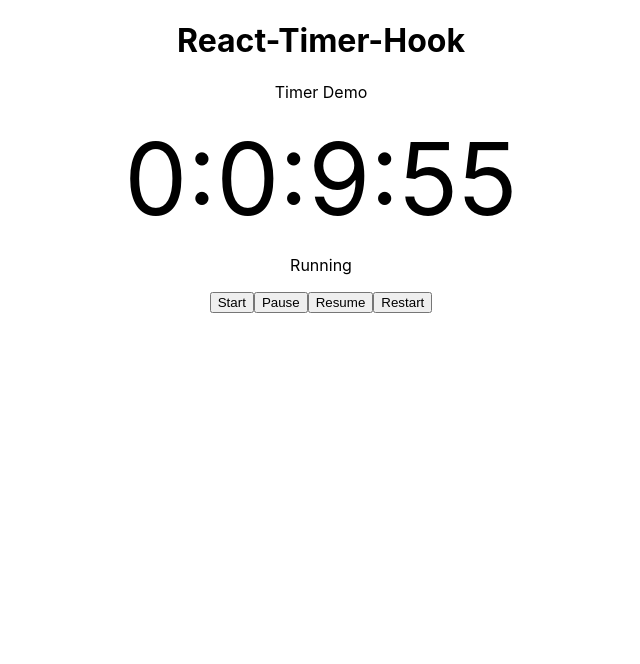
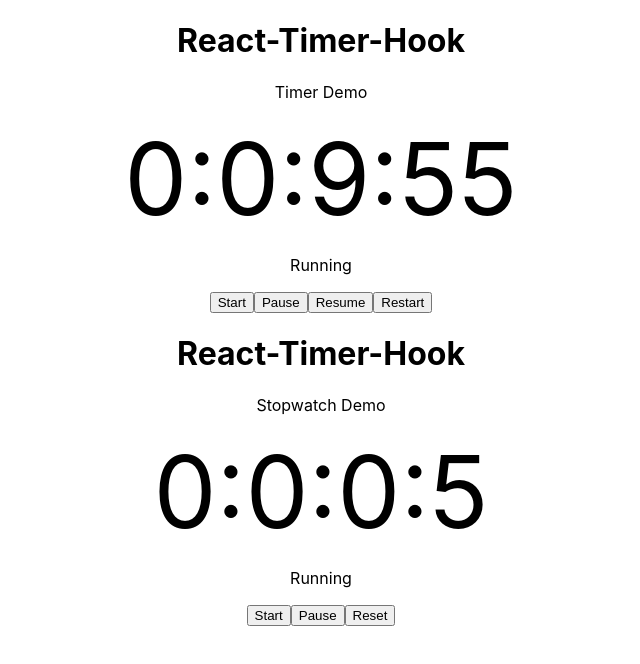
Before and after one commit to mayragann/CountdownTimer, a React (Create React App) app in the folder countdown/: page / in a window 1280 px wide. Shown: the top 664 px of the page, without its empty margins (319-959 px from the left). Built offline with nearby package versions, Linux system fonts and the light colour scheme.

Commit message:
Added Stopwatch Component

```diff
--- a/countdown/src/App.js
+++ b/countdown/src/App.js
@@ -1,6 +1,7 @@
 import React from 'react';
 import './App.css';
 import MyTimer from './Components/Timer/Timer';
+import MyStopwatch from './Components/Timer/Stopwatch/Stopwatch';
 
 function App() {
   const time = new Date();
@@ -9,6 +10,8 @@ function App() {
   return (
     <div>
       <MyTimer expiryTimestamp={time} />
+
+      <MyStopwatch />
     </div>
   );
 }
--- /dev/null
+++ b/countdown/src/Components/Timer/Stopwatch/Stopwatch.jsx
@@ -0,0 +1,21 @@
+import React from 'react';
+import { useStopwatch } from 'react-timer-hook';
+
+function MyStopwatch() {
+    const {seconds, minutes, hours, days, isRunning, start, pause, reset} = useStopwatch ({ autoStart: true});
+    return (
+        <div style={{textAlign: 'center'}}>
+            <h1> React-Timer-Hook</h1>
+            <p>Stopwatch Demo</p>
+            <div style={{fontSize: '100px'}}>
+            <span>{days}</span>:<span>{hours}</span>:<span>{minutes}</span>:<span>{seconds}</span>
+            </div>
+            <p>{isRunning ? 'Running' : 'Not running'}</p>
+            <button on onClick={start}>Start</button>
+            <button on onClick={pause}>Pause</button>
+            <button on onClick={reset}>Reset</button>
+        </div>
+    );
+}
+
+export default MyStopwatch;
```
